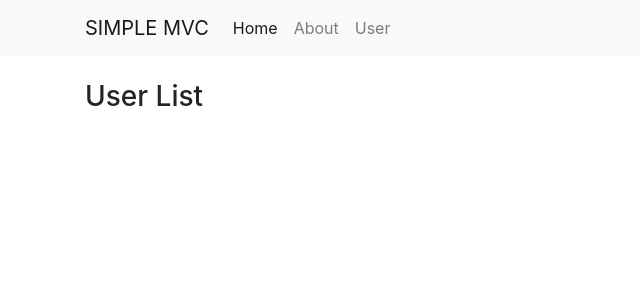
After one commit to osvaldosterly/mvc, a PHP site: the page made by app/views/user/index.php in a window 1280 px wide. The commit adds this page. Shown: the top 300 px of the page, without its empty margins (0-640 px from the left). Run offline with PHP 8.4, Linux system fonts and the light colour scheme; the template is opened without the code that fills it, so the values that code supplies are empty; some libraries are stand-ins or nearby versions.

Commit message:
Some additions

```diff
--- a/app/controllers/Home.php
+++ b/app/controllers/Home.php
@@ -3,8 +3,9 @@
 class Home extends Controller {
     public function index(){
         $data['title'] = 'Home';
+        $data['name'] = $this->model('User_model')->getUser();
         $this->view('templates/header', $data);
-        $this->view('home/index');
+        $this->view('home/index', $data);
         $this->view('templates/header');
     }
 }
--- a/app/core/Controller.php
+++ b/app/core/Controller.php
@@ -4,4 +4,9 @@ class Controller {
     public function view($view, $data = []){
         require_once '../app/views/' . $view . '.php';
     }
+
+    public function model($model){
+        require_once '../app/models/' . $model . '.php';
+        return new $model;
+    }
 }
--- a/app/views/about/index.php
+++ b/app/views/about/index.php
@@ -1,4 +1,4 @@
-<div class="container">
-    <h2 class="mt-5">About Index</h2>
+<div class="container mt-4">
+    <h2>About Index</h2>
     <p>Hello var1 <b><?= $data['var1']; ?></b> and var2 <b><?= $data['var2']; ?></b> and var3 <b><?= $data['var3'] ?></b></p>
 </div>
--- a/app/views/about/page.php
+++ b/app/views/about/page.php
@@ -1,2 +1,3 @@
-
+<div class="container mt-4">
     <h2>About Page</h2>
+</div>
--- a/app/views/home/index.php
+++ b/app/views/home/index.php
@@ -1,7 +1,7 @@
 <div class="container mt-4">
     <div class="jumbotron">
     <h1 class="display-4">Home Index</h1>
-    <p class="lead">This is a simple hero unit, a simple jumbotron-style component for calling extra attention to featured content or information.</p>
+    <p class="lead">Hello <?= $data['auser'][0]; ?></p>
     <hr class="my-4">
     <p>It uses utility classes for typography and spacing to space content out within the larger container.</p>
     <a class="btn btn-primary btn-lg" href="#" role="button">Learn more</a>
--- a/app/views/templates/header.php
+++ b/app/views/templates/header.php
@@ -21,6 +21,9 @@
             <li class="nav-item">
                 <a class="nav-link" href="<?= BASEURL; ?>/about">About</a>
             </li>
+            <li class="nav-item">
+                <a class="nav-link" href="<?= BASEURL; ?>/user">User</a>
+            </li>
             </ul>
         </div>
     </div>
--- /dev/null
+++ b/app/views/user/index.php
@@ -0,0 +1,14 @@
+<div class="container mt-4">
+    <div class="row">
+        <div class="col-6">
+            <h3>User List</h3>
+            <?php foreach($data['auser'] as $user) : ?>
+                <ul>
+                    <li><?= $user['name']; ?></li>
+                    <li><?= $user['email']; ?></li>
+                    <li><?= $user['user_type']; ?></li>
+                </ul>
+            <?php endforeach; ?>
+        </div>
+    </div>
+</div>
```
Also changed, not shown: app/controllers/User.php (added, +11 -0 lines), app/models/User_model.php (added, +25 -0 lines).
